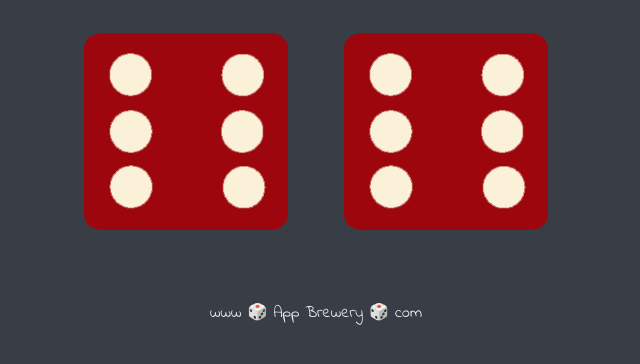
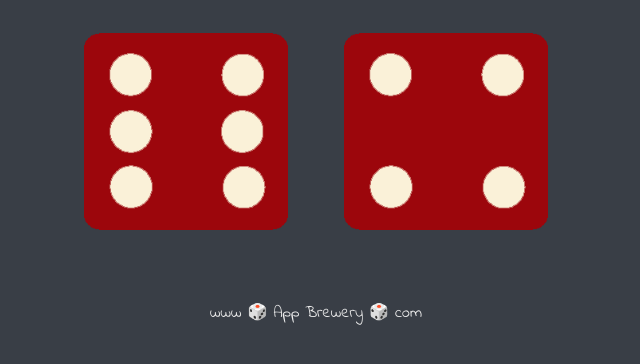
Before and after one commit to anahips/Dice-challenge, a plain HTML site: page Dicee Challenge - Starting Files/dicee.html in a window 1280 px wide. Shown: the part 302-666 px from the top of the page, without its empty margins (324-964 px from the left). Drawn offline with Linux system fonts and the light colour scheme.

Commit message:
fixed randomization of numbers and replaced images using js

```diff
--- a/Dicee Challenge - Starting Files/dicee.html
+++ b/Dicee Challenge - Starting Files/dicee.html
@@ -8,7 +8,6 @@
       href="https://fonts.googleapis.com/css?family=Indie+Flower|Lobster"
       rel="stylesheet"
     />
-    <script src="index.js"></script>
   </head>
   <body>
     <div class="container">
@@ -24,6 +23,7 @@
         <img class="img2" src="images/dice6.png" />
       </div>
     </div>
+    <script src="index.js"></script>
   </body>
 
   <footer>www 🎲 App Brewery 🎲 com</footer>
--- a/Dicee Challenge - Starting Files/index.js
+++ b/Dicee Challenge - Starting Files/index.js
@@ -1,3 +1,11 @@
-var randomNumber1 = Math.floor(Math.random() * 7);
+var randomNumber1 = Math.floor(Math.random() * 6) + 1;
+document
+  .querySelector(".img1")
+  .setAttribute("src", `images/dice${randomNumber1}.png`);
+
+var randomNumber2 = Math.floor(Math.random() * 6) + 1;
+document
+  .querySelector(".img2")
+  .setAttribute("src", `images/dice${randomNumber2}.png`);
 
 console.log(randomNumber1);
```
